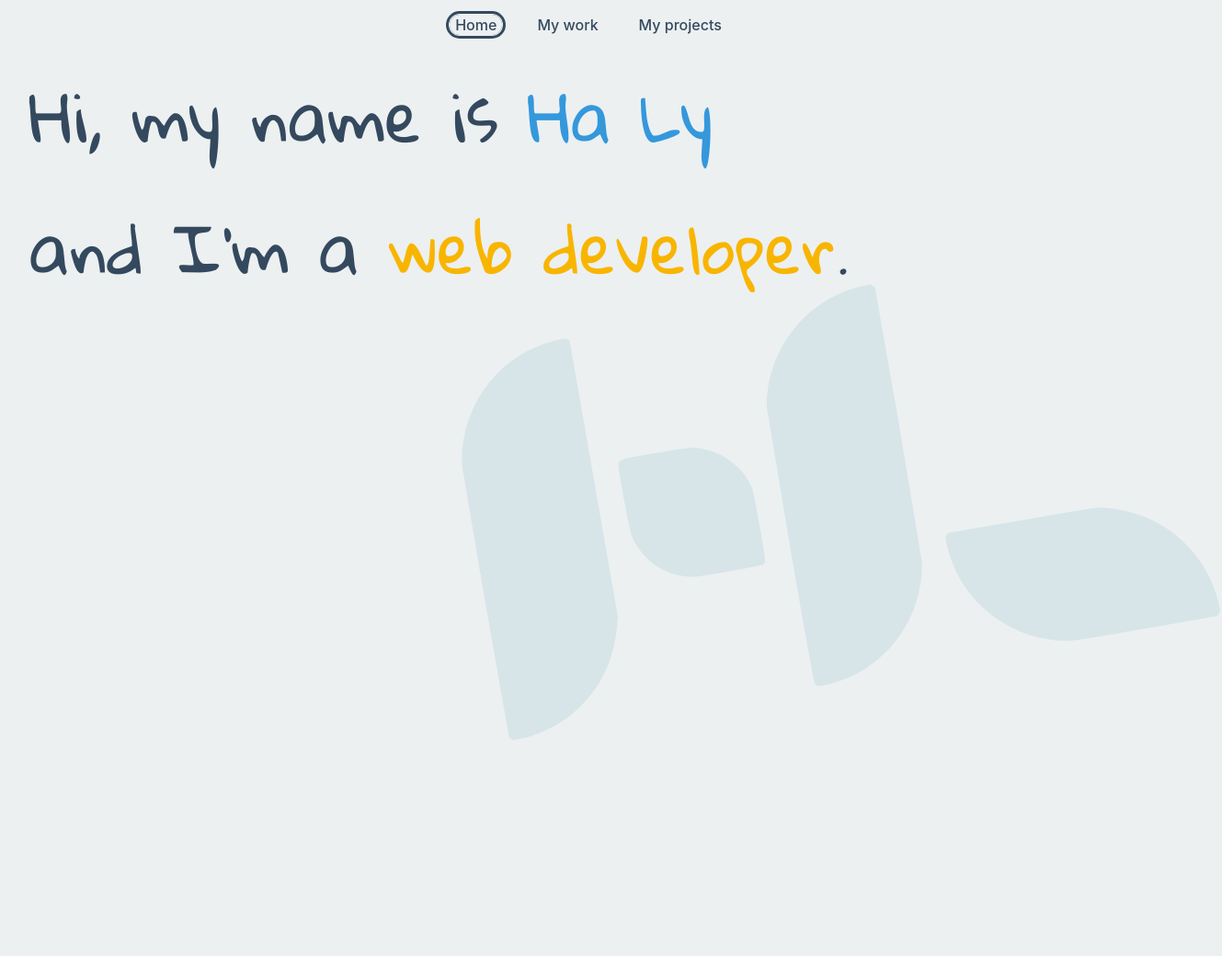
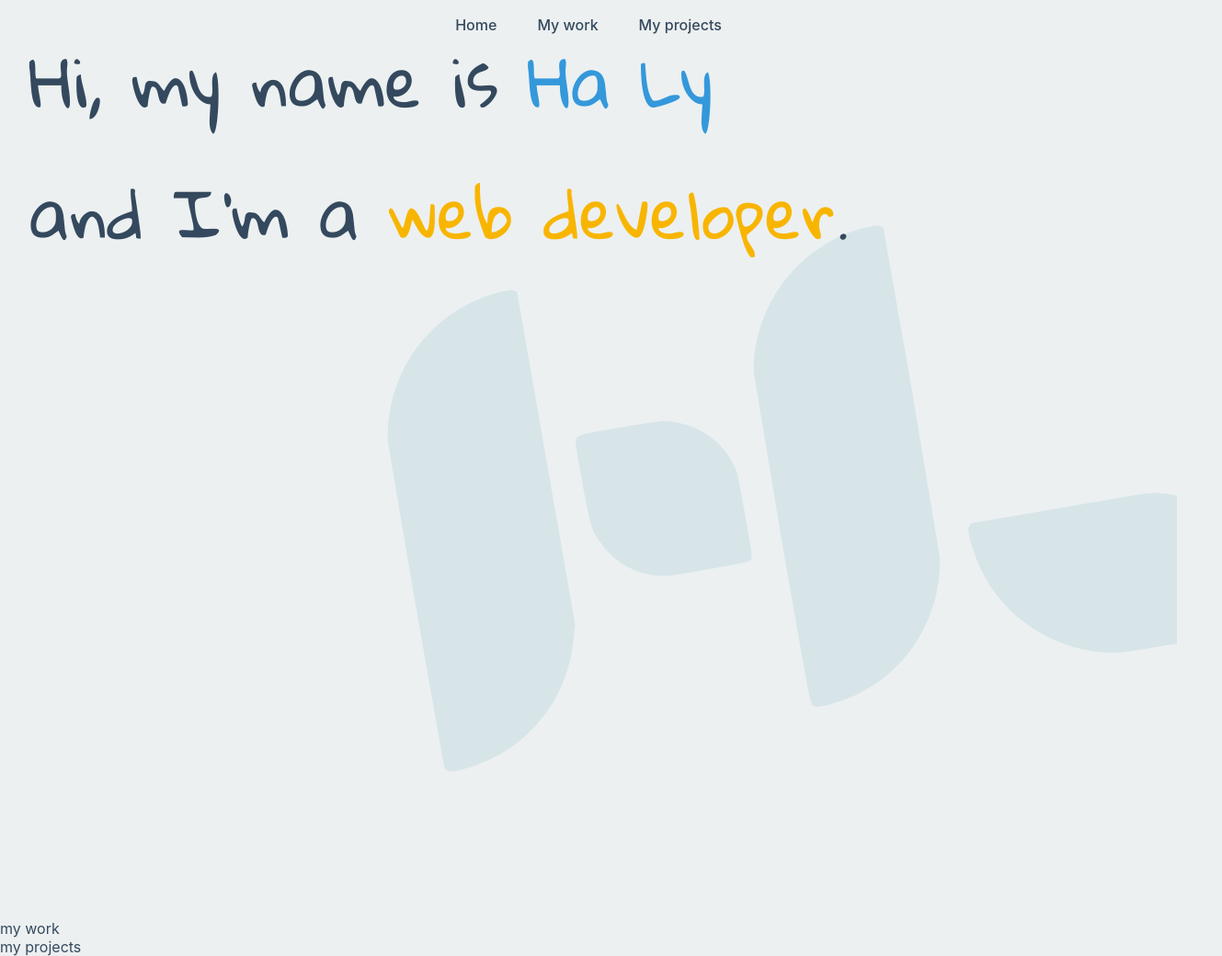
Before and after one commit to halyngoc/halyngoc.github.io, a React (Create React App) app: page / in a window 1280 px wide. Shown: the whole page at 92% size, 1329 px wide, since content can reach past the window. Before the commit the page ends 810 px from the top, so only its background shows below. Built offline with nearby package versions, Linux system fonts and the light colour scheme.

Commit message:
Add placeholder pages

```diff
--- a/src/App.js
+++ b/src/App.js
@@ -1,19 +1,25 @@
-import React from 'react';
-import HomePage from './components/HomePage';
+import React, { useState } from 'react';
 import Nav from './components/Nav';
 import { theme, GlobalStyles } from './globalStyle'
 import { ThemeProvider } from 'styled-components'
+import HomePage from './components/HomePage';
+import MyWorkPage from './components/MyWorkPage'
+import MyProjectsPage from './components/MyProjectsPage'
 
 function App() {
+  const [currentPage, setCurrentPage] = useState('home')
+
   return (
     <ThemeProvider theme={theme}>
       <GlobalStyles />
       <div className='App'>
-        <Nav onItemClick={item => console.log(item)} />
+        <Nav onItemClick={item => setCurrentPage(item)} selectedItem={currentPage} />
         <HomePage />
+        <MyWorkPage />
+        <MyProjectsPage />
       </div>
     </ThemeProvider>
-  );
+  )
 }
 
-export default App;
+export default App
--- a/src/components/HomePage.jsx
+++ b/src/components/HomePage.jsx
@@ -4,10 +4,15 @@ import { theme } from '../globalStyle'
 import Logo from './Logo'
 
 const Page = styled.div`
-  margin: 1rem 2rem;
+  overflow-x: hidden;
+  position: relative;
+  width: 100%;
+  height: 1000px;
 `
 
 const GreetingText = styled.div`
+  margin: 1rem 2rem;
+
   p, span {
     font-family: Gloria Hallelujah, cursive;
     font-size: 4.5rem;
@@ -25,11 +30,11 @@ const Title = styled.span`
 
 const Watermark = styled.div`
   position: absolute;
-  left: 40vw;
-  top: 40%;
+  left: 40%;
+  top: 30%;
   z-index: -1;
   fill: ${theme.watermark};
-  transform: rotate(-10deg);
+  transform: rotate(-10deg) scale(1.2);
 `
 
 export default function HomePage() {
--- /dev/null
+++ b/src/components/MyProjectsPage.jsx
@@ -0,0 +1,9 @@
+import React from 'react'
+
+export default function MyProjectsPage() {
+  return (
+    <div>
+      my projects
+    </div>
+  )
+}
--- /dev/null
+++ b/src/components/MyWorkPage.jsx
@@ -0,0 +1,9 @@
+import React from 'react'
+
+export default function MyWorkPage() {
+  return (
+    <div>
+      my work
+    </div>
+  )
+}
--- a/src/components/Nav.jsx
+++ b/src/components/Nav.jsx
@@ -3,10 +3,15 @@ import styled from 'styled-components'
 import { theme } from '../globalStyle'
 import { useDevice } from '../util'
 import { useSpring, animated } from 'react-spring'
-import { useState } from 'react'
-import { useHover } from 'react-use-gesture'
 
 const HorizontalNav = styled.nav`
+  position: fixed;
+  background-color: ${theme.background};
+  z-index: 1;
+  width: 100%;
+  border-bottom-left-radius: 10px;
+  border-bottom-right-radius: 10px;
+
   ul {
     list-style: none;
     padding: 0;
@@ -19,7 +24,7 @@ const HorizontalNav = styled.nav`
   }
 
   button {
-    background: none;
+    background-color: ${theme.background};
     border: 0;
     border-radius: 20px;
     font-size: 1rem;
@@ -40,42 +45,31 @@ function NavItem({ id, label, onClick, selectedItem }) {
   const isSelected = selectedItem === id
   const { x } = useSpring({ from: { x: 0 }, x: isSelected ? 1 : 0 })
 
+  const style = isSelected ? {
+    transform: x
+      .interpolate({
+        range: [0, 0.2, 1],
+        output: [1, 1.1, 1],
+      })
+      .interpolate(x => `scale(${x})`),
+  } : {}
+
   return (
     <animated.button
       onClick={() => onClick(id)}
-      style={{
-        transform: x
-          .interpolate({
-            range: [0, 0.2, 1],
-            output: [1, 1.1, 1],
-          })
-          .interpolate(x => `scale(${x})`),
-        boxShadow: x
-          .interpolate({ output: [0, 1] })
-          .interpolate(x => {
-            if (x === 0) return 'none'
-            else return `0 0 0 ${x}px ${theme.background}, 0 0 0 ${x + 3}px ${theme.text}`
-          }),
-      }}
+      style={style}
     >
       {label}
     </animated.button>
   )
 }
 
-function NavContent({ onItemClick, defaultItem }) {
-  const [selectedItem, setSelectedItem] = useState(defaultItem || 'home')
-
-  const onNavItemClick = itemId => {
-    setSelectedItem(itemId)
-    onItemClick(itemId)
-  }
-
+function NavContent({ onItemClick, selectedItem }) {
   return (
     <ul>
-      <li><NavItem onClick={onNavItemClick} selectedItem={selectedItem} id="home" label="Home" /></li>
-      <li><NavItem onClick={onNavItemClick} selectedItem={selectedItem} id="my work" label="My work" /></li>
-      <li><NavItem onClick={onNavItemClick} selectedItem={selectedItem} id="my projects" label="My projects" /></li>
+      <li><NavItem onClick={onItemClick} selectedItem={selectedItem} id="home" label="Home" /></li>
+      <li><NavItem onClick={onItemClick} selectedItem={selectedItem} id="my work" label="My work" /></li>
+      <li><NavItem onClick={onItemClick} selectedItem={selectedItem} id="my projects" label="My projects" /></li>
     </ul>
   )
 }
```
